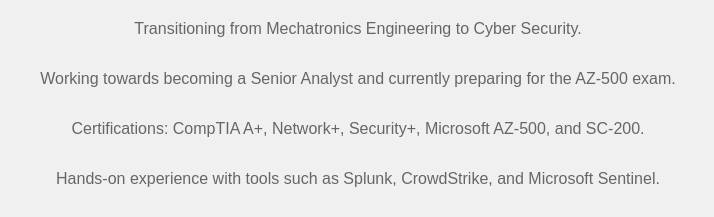
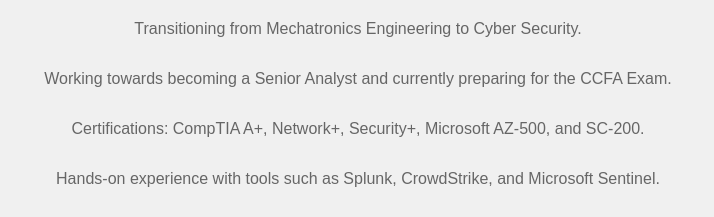
Before and after one commit to BenMWight/about-me, a plain HTML site: page index.html in a window 1280 px wide. Shown: the part 297-514 px from the top of the page, 282-996 px from the left. Drawn offline with Linux system fonts and the light colour scheme.

Commit message:
Update index.html

```diff
--- a/index.html
+++ b/index.html
@@ -18,7 +18,7 @@
     <div class="container">
     <h1>Welcome to Ben Wight's Personal Website</h1>
     <p>Transitioning from Mechatronics Engineering to Cyber Security.</p>
-    <p>Working towards becoming a Senior Analyst and currently preparing for the AZ-500 exam.</p>
+    <p>Working towards becoming a Senior Analyst and currently preparing for the CCFA Exam.</p>
     <p>Certifications: CompTIA A+, Network+, Security+, Microsoft AZ-500, and SC-200.</p>
     <p>Hands-on experience with tools such as Splunk, CrowdStrike, and Microsoft Sentinel.</p>
     <p>Connect with me on <a href="https://www.linkedin.com/in/ben-wight-6332b41a2/">LinkedIn</a>.</p>
```
